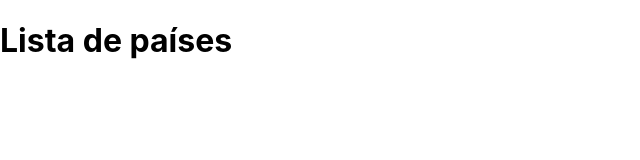
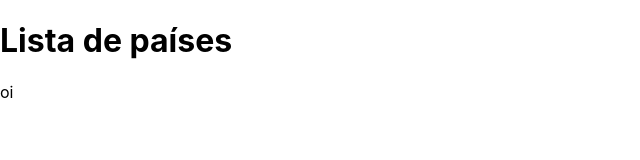
Before and after one commit to becauro/sd-011-dojo-countries-react, a React (Create React App) app: page / in a window 1280 px wide. Shown: the top 160 px of the page, without its empty margins (0-640 px from the left). Built offline with nearby package versions, Linux system fonts and the light colour scheme.

Commit message:
Passando para Alberto

```diff
--- a/src/App.js
+++ b/src/App.js
@@ -1,12 +1,14 @@
 import React from 'react';
 import './App.css';
+import CountriesList from './CountriesList';
 
 const App = () => {
   return (
-      <main>
-        <h1>Lista de países</h1>
-      </main>
-    )
-}
+    <main>
+      <h1>Lista de países</h1>
+      <CountriesList />
+    </main>
+  );
+};
 
 export default App;
--- a/src/CountriesList.jsx
+++ b/src/CountriesList.jsx
@@ -1,16 +1,10 @@
 import React from 'react';
 import Countries from './services/countries';
 
-
-
 const CountriesList = () => {
-  console.log();
-  return (
-    <div>
-
-    </div>
-  );
-}
-
+  // const list = await Countries.fetchCountries();
+  console.log(Countries);
+  return <div>oi</div>;
+};
 
 export default CountriesList;
--- a/src/services/countries.js
+++ b/src/services/countries.js
@@ -1,2 +1,4 @@
-export const fetchCountries = () =>
-  fetch('https://restcountries.eu/rest/v2/all').then(res => res.json());
+const fetchCountries = () =>
+  fetch('https://restcountries.eu/rest/v2/all').then((res) => res.json());
+
+export default fetchCountries;
```
